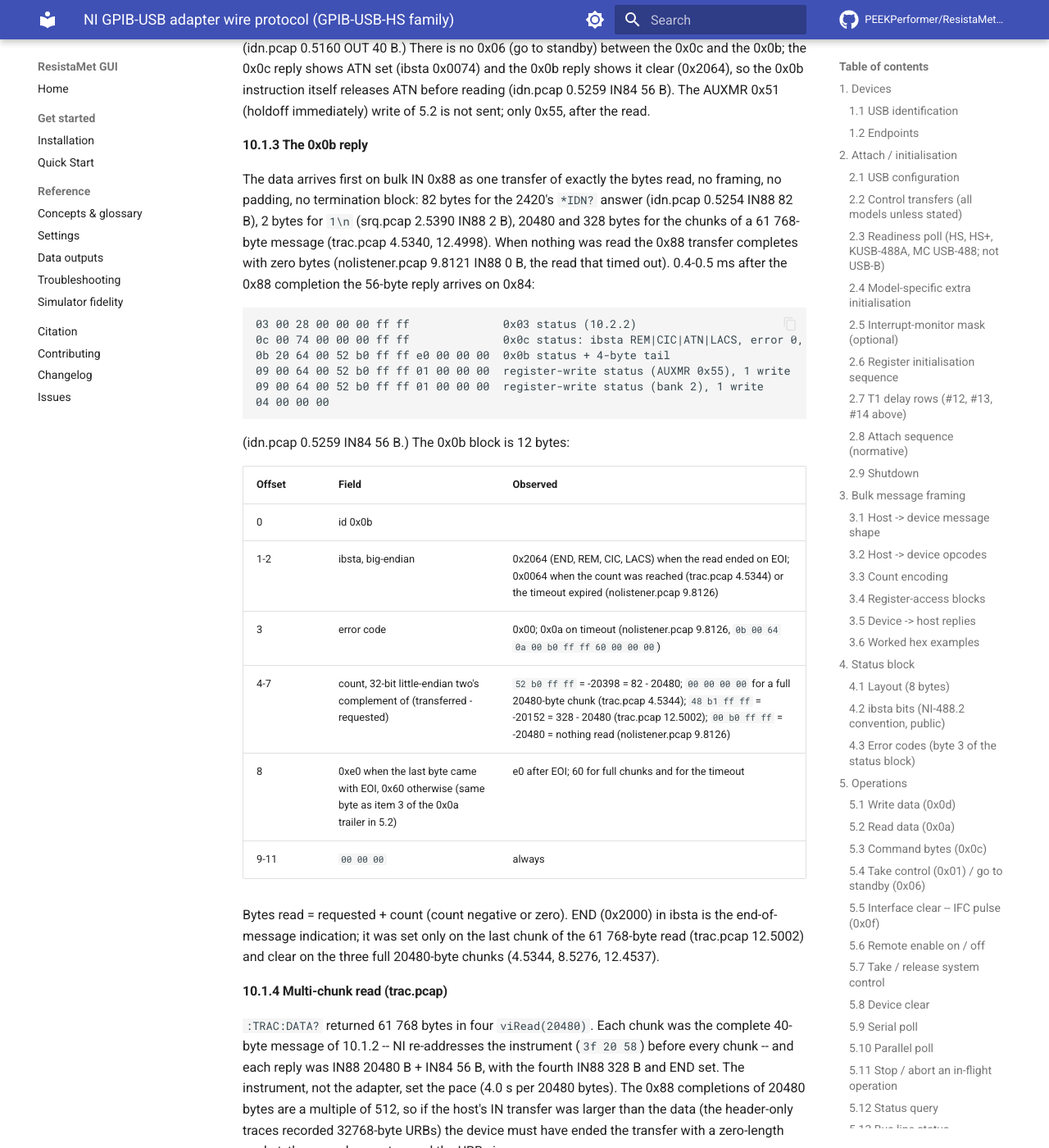
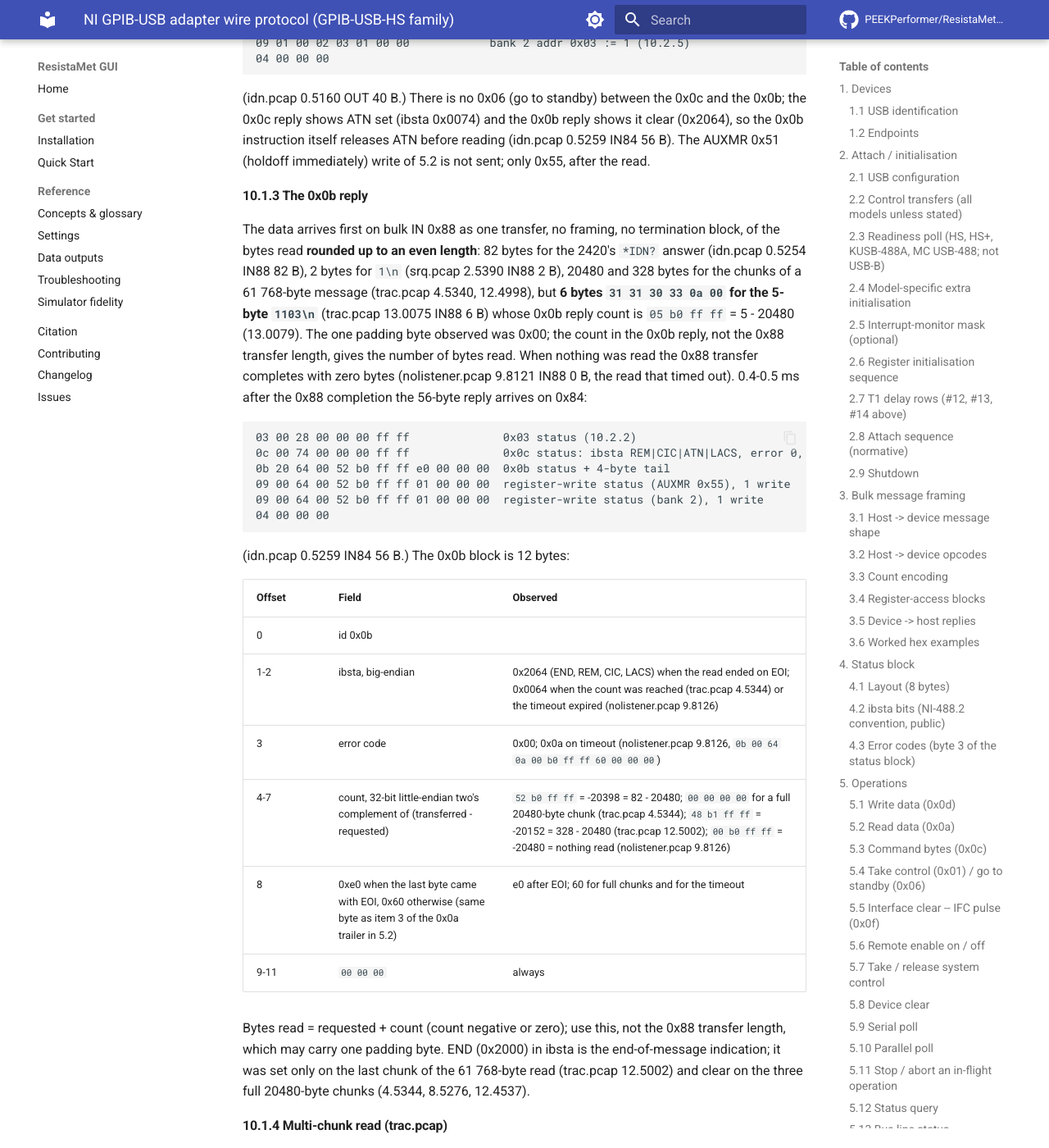
Before and after one commit to PEEKPerformer/ResistaMet-GUI, an MkDocs documentation site: the page built from docs/design/ni_usb_gpib_protocol.md, in a window 1280 px wide and 1400 px high, scrolled down 36576 px. Shown: the whole window at 82% size. Built offline with MkDocs 1.6.1 and Material for MkDocs 9.7.7, drawn with Linux system fonts in a browser that asks for light colours; comment, search, counter and statistics services are not loaded; some of the changed text lies outside the part shown.

Commit message:
Note that raw read transfers pad to an even length
trac.pcap 13.0075: 6 bytes on 0x88 for the 5-byte answer 1103\n, with
the 0x0b reply count saying 5. The reply count, not the transfer length,
is the number of bytes read.

````diff
--- a/docs/design/ni_usb_gpib_protocol.md
+++ b/docs/design/ni_usb_gpib_protocol.md
@@ -337,7 +337,7 @@ single termination block.
 | 0x08 | Register read | `n` (count of reads) | n × (`bank addr`) | see 3.5 |
 | 0x09 | Register write | `n 00` (count of writes) | n × (`bank addr value`) | 16-byte register-write reply |
 | 0x0a | Read data from bus | `m e t cl ch 00 00` (see 5.2) | an embedded 0x09 block, see 5.2 | data blocks + status, see 5.2 |
-| 0x0b | Read data from bus, data delivered raw on bulk IN 0x88 (observed 2026-09-19, §10.1.2) | `m e t c0 c1 c2 c3` (32-bit negative count) | none | 12-byte block on 0x84: status block + `xx 00 00 00` (xx = 0xe0 EOI seen / 0x60 not); data on 0x88 |
+| 0x0b | Read data from bus, data delivered raw on bulk IN 0x88 (observed 2026-09-19, §10.1.2) | `m e t c0 c1 c2 c3` (32-bit negative count) | none | 12-byte block on 0x84: status block + `xx 00 00 00` (xx = 0xe0 EOI seen / 0x60 not); data on 0x88, padded to an even length (§10.1.3) |
 | 0x0c | Command bytes (adapter drives ATN true for the duration) | `c 00 t` (c = 8-bit count code, t = timeout code) | up to 16 command bytes | 12-byte status reply |
 | 0x0d | Write data to bus | `cl ch t 00 00 f 00` (see 5.1) | data bytes | 12-byte status reply |
 | 0x0e | Write data to bus, data sent raw on bulk OUT 0x06 (observed 2026-09-19, §10.5.2) | `00 00 t 00 e f 00 c0 c1 c2 c3` (32-bit negative count; block is 12 bytes) | none (data on 0x06) | 8-byte status block, id 0x0e |
@@ -1257,7 +1257,7 @@ NI uses two read instructions, chosen by the requested count:
 | Requested count | Instruction | Data returned on | Observed counts |
 |-----------------|-------------|------------------|-----------------|
 | 1 .. 1024 | 0x0a (5.2) | bulk IN 0x84, framed in 0x36 / 0x37 blocks | 1, 2, 8, 10, 15, 16, 30, 31, 32, 60, 63, 64, 65, 100, 127, 128, 200, 255, 256, 511, 512, 1023, 1024 (counts.pcap 0.4288 .. 12.8188; partial.pcap; eosmodes.pcap; eos.pcap 1.5455) |
-| 4096 .. 20480 | 0x0b (new) | bulk IN 0x88, raw, unframed | 4096 (counts.pcap 13.4323), 20480 (counts.pcap 14.0488; every 0x0b in idn, clear, eos, trac, srq, timeouts, nolistener, two_sessions, longwrite, readtimeout_long, terminate) |
+| 4096 .. 20480 | 0x0b (new) | bulk IN 0x88, raw, unframed, padded to an even length (10.1.3) | 4096 (counts.pcap 13.4323), 20480 (counts.pcap 14.0488; every 0x0b in idn, clear, eos, trac, srq, timeouts, nolistener, two_sessions, longwrite, readtimeout_long, terminate) |
 
 The switch lies between 1024 and 4096; no count in between was captured.
 20480 is pyvisa's default chunk size, so every `viRead` issued by pyvisa's
@@ -1296,13 +1296,17 @@ immediately) write of 5.2 is not sent; only 0x55, after the read.
 
 #### 10.1.3 The 0x0b reply
 
-The data arrives first on bulk IN 0x88 as one transfer of exactly the bytes
-read, no framing, no padding, no termination block: 82 bytes for the 2420's
-`*IDN?` answer (idn.pcap 0.5254 IN88 82 B), 2 bytes for `1\n` (srq.pcap
-2.5390 IN88 2 B), 20480 and 328 bytes for the chunks of a 61 768-byte
-message (trac.pcap 4.5340, 12.4998). When nothing was read the 0x88
-transfer completes with zero bytes (nolistener.pcap 9.8121 IN88 0 B, the
-read that timed out). 0.4-0.5 ms after the 0x88 completion the 56-byte
+The data arrives first on bulk IN 0x88 as one transfer, no framing, no
+termination block, of the bytes read **rounded up to an even length**: 82
+bytes for the 2420's `*IDN?` answer (idn.pcap 0.5254 IN88 82 B), 2 bytes
+for `1\n` (srq.pcap 2.5390 IN88 2 B), 20480 and 328 bytes for the chunks
+of a 61 768-byte message (trac.pcap 4.5340, 12.4998), but **6 bytes `31 31
+30 33 0a 00` for the 5-byte `1103\n`** (trac.pcap 13.0075 IN88 6 B) whose
+0x0b reply count is `05 b0 ff ff` = 5 - 20480 (13.0079). The one padding
+byte observed was 0x00; the count in the 0x0b reply, not the 0x88
+transfer length, gives the number of bytes read. When nothing was read the
+0x88 transfer completes with zero bytes (nolistener.pcap 9.8121 IN88 0 B,
+the read that timed out). 0.4-0.5 ms after the 0x88 completion the 56-byte
 reply arrives on 0x84:
 
 ```
@@ -1324,7 +1328,8 @@ reply arrives on 0x84:
 | 8 | 0xe0 when the last byte came with EOI, 0x60 otherwise (same byte as item 3 of the 0x0a trailer in 5.2) | e0 after EOI; 60 for full chunks and for the timeout |
 | 9-11 | `00 00 00` | always |
 
-Bytes read = requested + count (count negative or zero). END (0x2000) in
+Bytes read = requested + count (count negative or zero); use this, not
+the 0x88 transfer length, which may carry one padding byte. END (0x2000) in
 ibsta is the end-of-message indication; it was set only on the last chunk
 of the 61 768-byte read (trac.pcap 12.5002) and clear on the three full
 20480-byte chunks (4.5344, 8.5276, 12.4537).
@@ -1907,7 +1912,9 @@ trac.pcap). `VI_ERROR_INV_MODE` likewise produced nothing (10.6.4).
 
 - Use 0x0b with data on 0x88 for large reads and 0x0e with data on 0x06
   for large writes when matching NI's behaviour; the framed 0x0a / 0x0d
-  paths remain valid for the counts NI uses them for.
+  paths remain valid for the counts NI uses them for. Take the byte count
+  of a 0x0b read from its reply, not from the 0x88 transfer, which is
+  padded to an even length (10.1.3).
 - Accept `e` != 0 with `m` = 0 in reads (NI does it on every read); do not
   rely on error 4 for that combination.
 - Parse replies block by block using the per-block lengths of 10.2.1,
````
